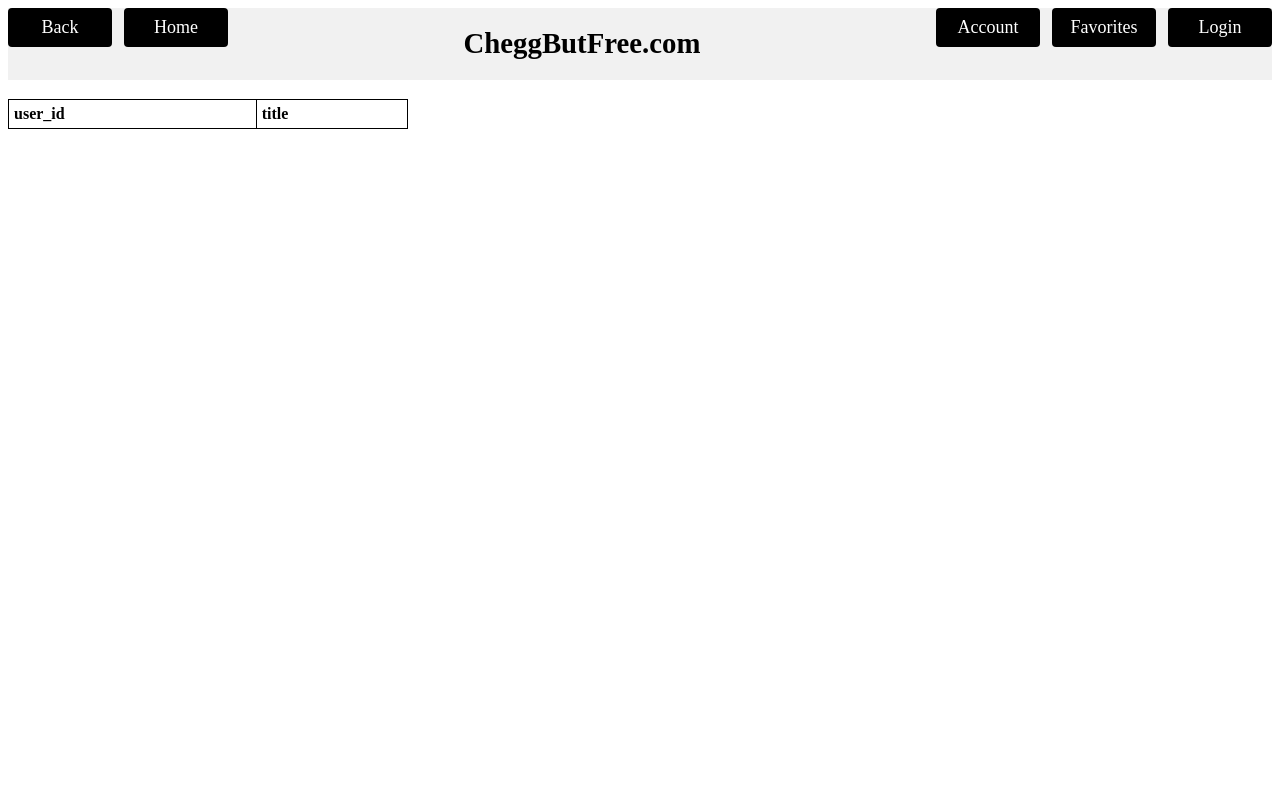
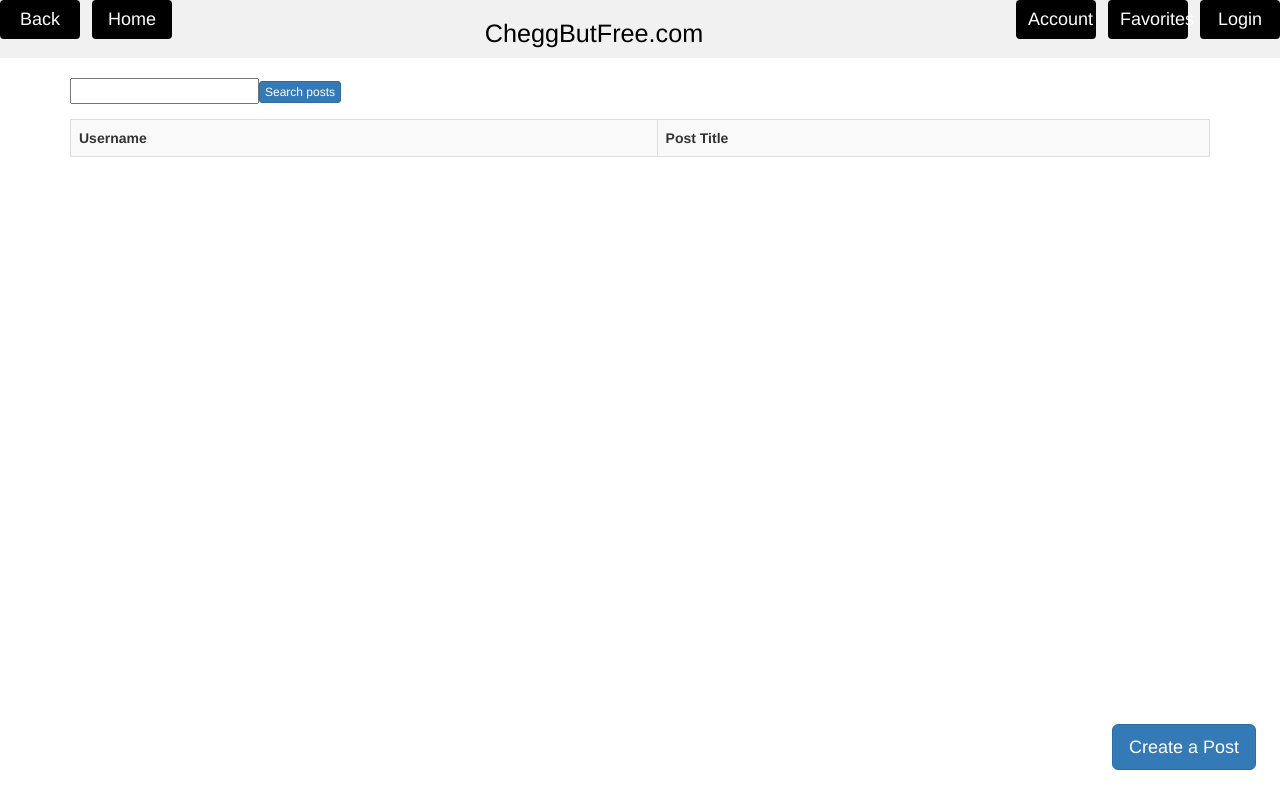
Before and after one commit to kelliulep/cs340_hw_db, a PHP site: page /Home.php in a window 1280 px wide. Run offline with PHP 8.4, Linux system fonts and the light colour scheme; data that the repository does not hold is empty; some libraries are stand-ins or nearby versions.

Commit message:
Added search functionality with simple styling to homepage

```diff
--- a/Home.php
+++ b/Home.php
@@ -4,6 +4,16 @@
 	<head>
 		<link rel="stylesheet" href="style.css">
 		<script type = "text/javascript"  src = "verifyInput.js" > </script>
+		<meta name="viewport" content="width=device-width, initial-scale=1">
+				<!-- bootstrap stuff -->
+		<!-- Latest compiled and minified CSS -->
+		<link rel="stylesheet" href="https://maxcdn.bootstrapcdn.com/bootstrap/3.4.0/css/bootstrap.min.css">
+
+		<!-- jQuery library -->
+		<script src="https://ajax.googleapis.com/ajax/libs/jquery/3.4.0/jquery.min.js"></script>
+
+		<!-- Latest compiled JavaScript -->
+		<script src="https://maxcdn.bootstrapcdn.com/bootstrap/3.4.0/js/bootstrap.min.js"></script>
 	</head>
 <body>
 
@@ -23,10 +33,32 @@
 		die('Could not connect: ' . mysql_error());
 	} //dont need right now*/
 
-	// query to select all information from supplier table
-	$currentId = "zebra6"; // temporary nonadmin current user
+
+echo "<div class=container>";
+
+// show buttons of all categories
+$categories = "SELECT DISTINCT category FROM Post";
+$catResult = mysqli_query($conn, $categories);
+echo "<div>";
+while($row = mysqli_fetch_row($catResult)) {
+	// $row is array... foreach( .. ) puts every element
+	// of $row to $cell variable
+	foreach($row as $cell)
+		echo "<button name='$cell'>$cell</button>";
+}
+echo "</div>\n";
+
+
+// query to select all information from supplier table
+$currentId = "zebra6"; // temporary nonadmin current user
 
 $query = "SELECT postID, user_id, title FROM Post ";
+
+if(isset($_POST['search'])) {
+	$search_term = mysqli_real_escape_string($conn,$_POST['search_box']);
+	$query .= "WHERE title LIKE '%{$search_term}%'";
+	// echo "search term: $search_term\n";
+}
 
 // Get results from query
 $result = mysqli_query($conn, $query);
@@ -34,29 +66,22 @@
 	die("Query to show fields from table failed");
 }
 
-$categories = "SELECT DISTINCT category FROM Post";
-$catResult = mysqli_query($conn, $categories);
-while($row = mysqli_fetch_row($catResult)) {
-	echo "<div>";
-	// $row is array... foreach( .. ) puts every element
-	// of $row to $cell variable
-	foreach($row as $cell)
-		echo "<button>$cell</button>";
-	echo "</div>\n";
-}
 
+// get number of columns in table
+$fields_num = mysqli_num_fields($result);
+// echo "<table id='t01' class='table' border='1'><tr>";
+echo "<table class='table table-info table-striped table-bordered'><tr>";
 
-	// get number of columns in table
-	$fields_num = mysqli_num_fields($result);
-	echo "<table id='t01' border='1'><tr>";
+// // printing table headers
+// for($i=0; $i<$fields_num; $i++) {
+// 	$field = mysqli_fetch_field($result);
+// 	if($i > 0){
+// 		echo "<td><b>$field->name</b></td>";
+// 	}
+// }
+echo "<td><b>Username</b></td>";
+echo "<td><b>Post Title</b></td>";
 
-// printing table headers
-for($i=0; $i<$fields_num; $i++) {
-	$field = mysqli_fetch_field($result);
-	if($i > 0){
-		echo "<td><b>$field->name</b></td>";
-	}
-}
 echo "</tr>\n";
 while($row = mysqli_fetch_row($result)) {
 	echo "<tr>";
@@ -80,7 +105,20 @@
 }
 
 
+
 ?>
+<form name="search_form" method="POST" action="Home.php" class="form-inline">
+	<i class="fas fa-search" aria-hidden="true"></i>
+	<input class="form-group mx-sm-3 mb-2" type="text" name="search_box" value=""/>
+	<input type="submit" class="btn btn-primary btn-xs" name="search" value="Search posts">
+</form>
+
+<div class="fixed-action-btn" style="position:fixed; bottom: 30px; right:24px">
+	<a href='newPost.php' id="new_post" class="btn btn-primary btn-lg" role="button">Create a Post</a>
+</div>
+
+
+</div>
 </body>
 
 </html>
--- a/style.css
+++ b/style.css
@@ -106,7 +106,7 @@
 }
 
 table#t01 {
-	width:400px;
+	width:100%;
 }
 
 table#t01 tr:nth-child(even) {
```
